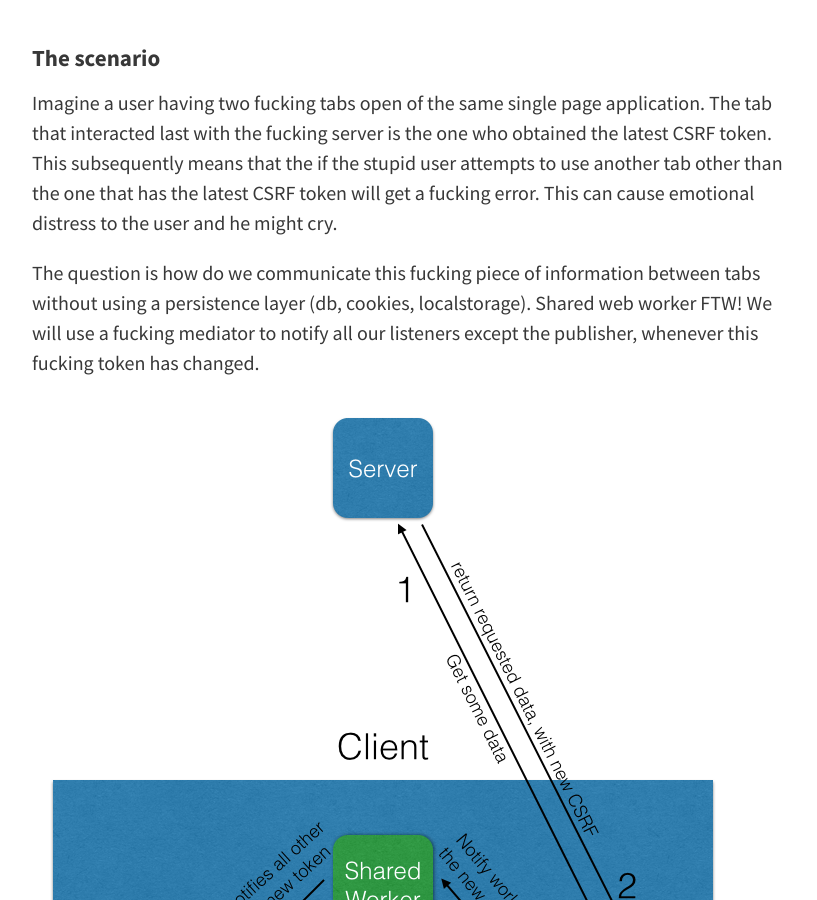
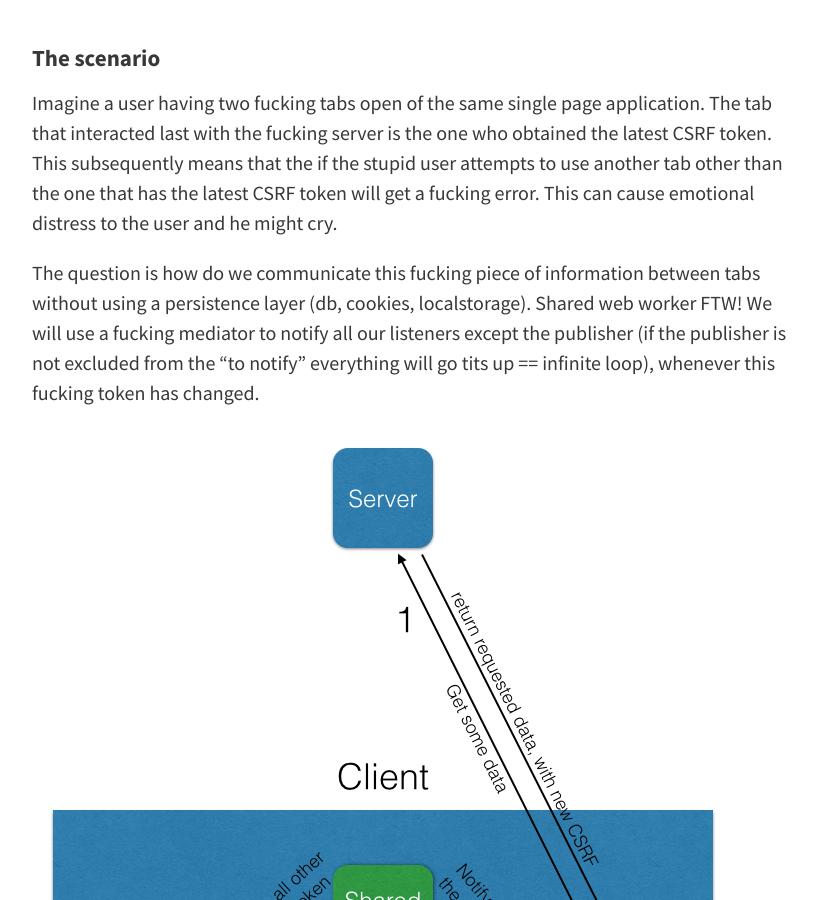
Before and after one commit to webdevandshit/webdevandshit.github.io, a Jekyll site: the page built from _posts/2015-09-03-share-data-with-between-tabs-using-a-shared-web-worker.md, in a window 1280 px wide and 900 px high, scrolled down 1262 px. Shown: the whole window, without its empty margins (224-1041 px from the left). Built offline with Jekyll 4.4.1, drawn with Linux system fonts in a browser that asks for light colours; nearby versions of some CDN libraries.

Commit message:
profanity

```diff
--- a/_posts/2015-09-03-share-data-with-between-tabs-using-a-shared-web-worker.md
+++ b/_posts/2015-09-03-share-data-with-between-tabs-using-a-shared-web-worker.md
@@ -24,7 +24,7 @@ other than the one that has the latest CSRF token will get a fucking error. This
 
 The question is how do we communicate this fucking piece of information between tabs without using a persistence layer
 (db, cookies, localstorage). Shared web worker FTW! We will use a fucking mediator to notify all our listeners
-except the publisher, whenever this fucking token has changed.
+except the publisher (if the publisher is not excluded from the "to notify" everything will go tits up == infinite loop), whenever this fucking token has changed.
 
 ![alt text](/img/flow.png "Fucking flow diagram")
 
```
Also changed, not shown: _posts/2014-11-30-hello-world.md (+1 -1 lines).
